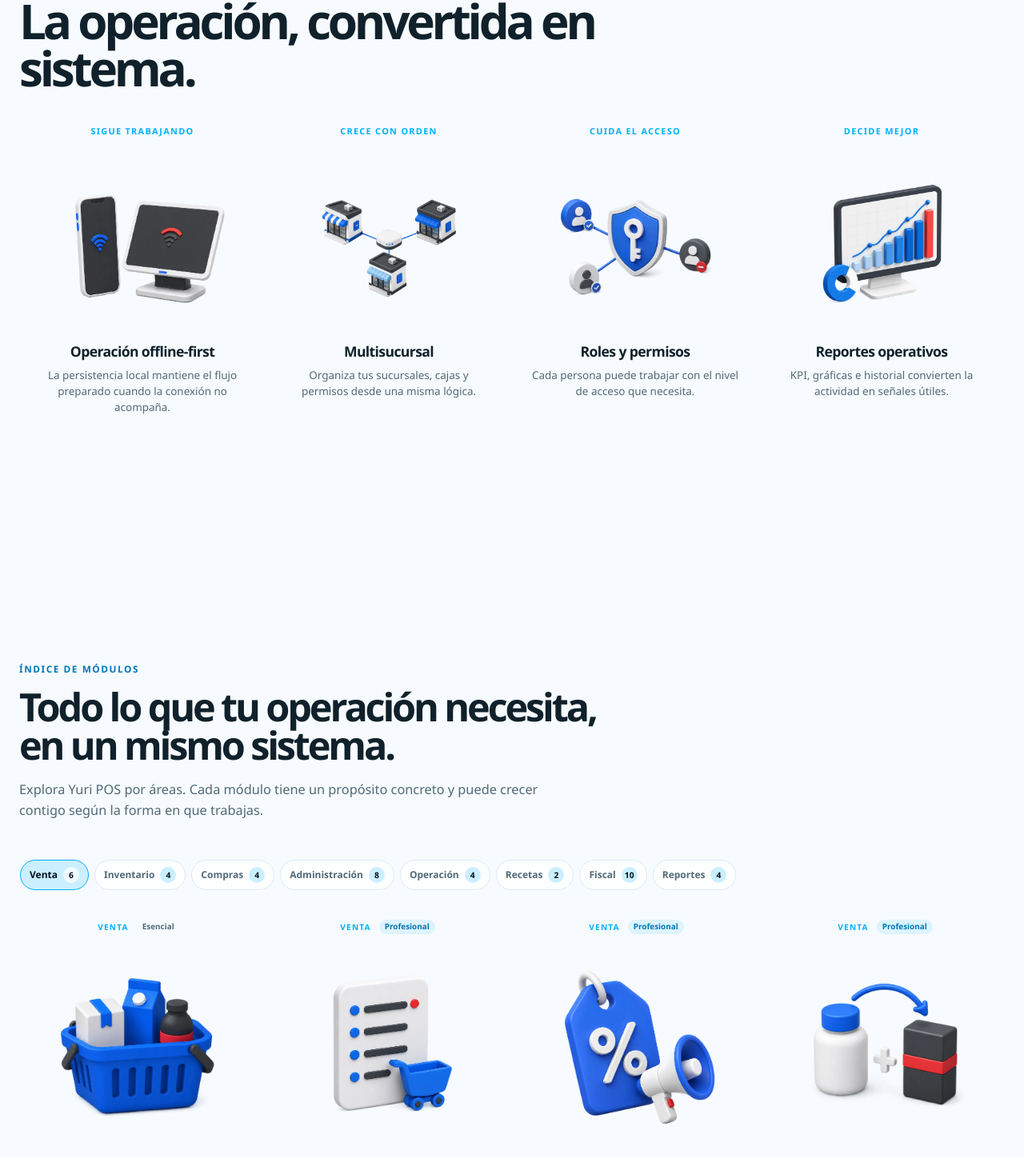
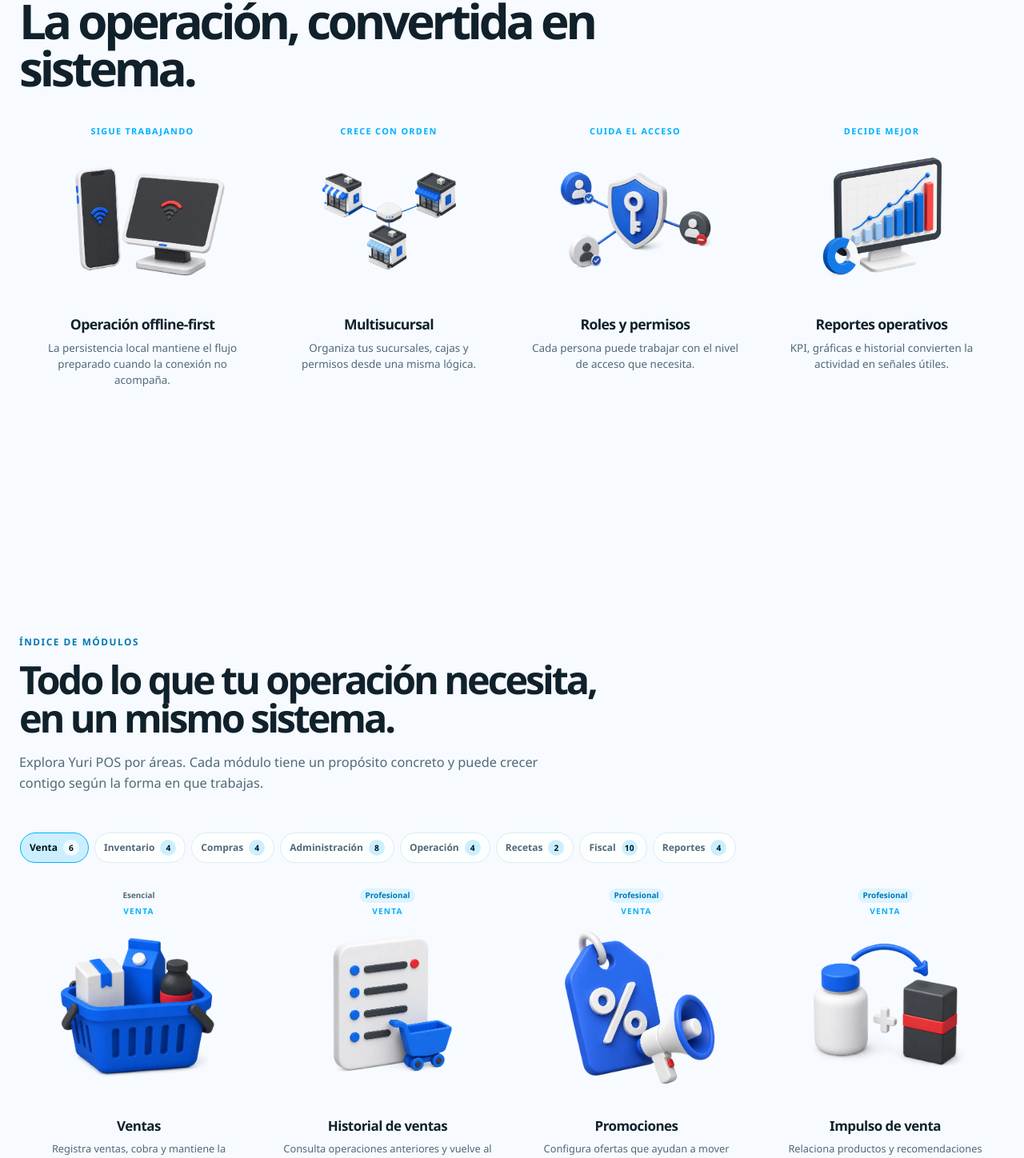
Before and after one commit to My3009appdevelper/yuriposweb, a Next.js app: page / in a window 1280 px wide. Shown: the part 1047-2495 px from the top of the page at 80% size. Built offline with nearby package versions, Linux system fonts and the light colour scheme.

Commit message:
style: tighten module and benefit spacing

```diff
--- a/app/globals.css
+++ b/app/globals.css
@@ -889,8 +889,12 @@ button {
 
 .capability-3d-bleed .capability-3d-card-eyebrow {
   margin: 0;
-  padding: 4px 0 12px;
+  padding: 4px 0 0;
   text-align: center;
+}
+
+.capability-3d-bleed .capability-3d-art {
+  margin-top: -22px;
 }
 
 .capability-3d-card h3,
@@ -1204,10 +1208,11 @@ button {
 
 .module-visual-meta {
   display: flex;
+  flex-direction: column;
   align-items: center;
   justify-content: center;
-  gap: 10px;
-  min-height: 28px;
+  gap: 4px;
+  min-height: 0;
 }
 
 .module-visual-category {
@@ -1222,6 +1227,7 @@ button {
 
 .module-visual-art {
   position: relative;
+  margin-top: -22px;
   min-height: 230px;
   aspect-ratio: 1 / 0.92;
   overflow: hidden;
--- a/components/module-card.tsx
+++ b/components/module-card.tsx
@@ -7,8 +7,8 @@ export function ModuleCard({ module }: { module: YuriModule }) {
     return (
       <article className="module-visual-item">
         <div className="module-visual-meta">
+          <span className={`module-plan module-plan-${module.plan.toLowerCase()}`}>{module.plan}</span>
           <p className="module-visual-category">{module.category}</p>
-          <span className={`module-plan module-plan-${module.plan.toLowerCase()}`}>{module.plan}</span>
         </div>
         <div className="module-visual-art">
           <Image
```
Also changed, not shown: scripts/verify-module-index.mjs (+16 -0 lines).
